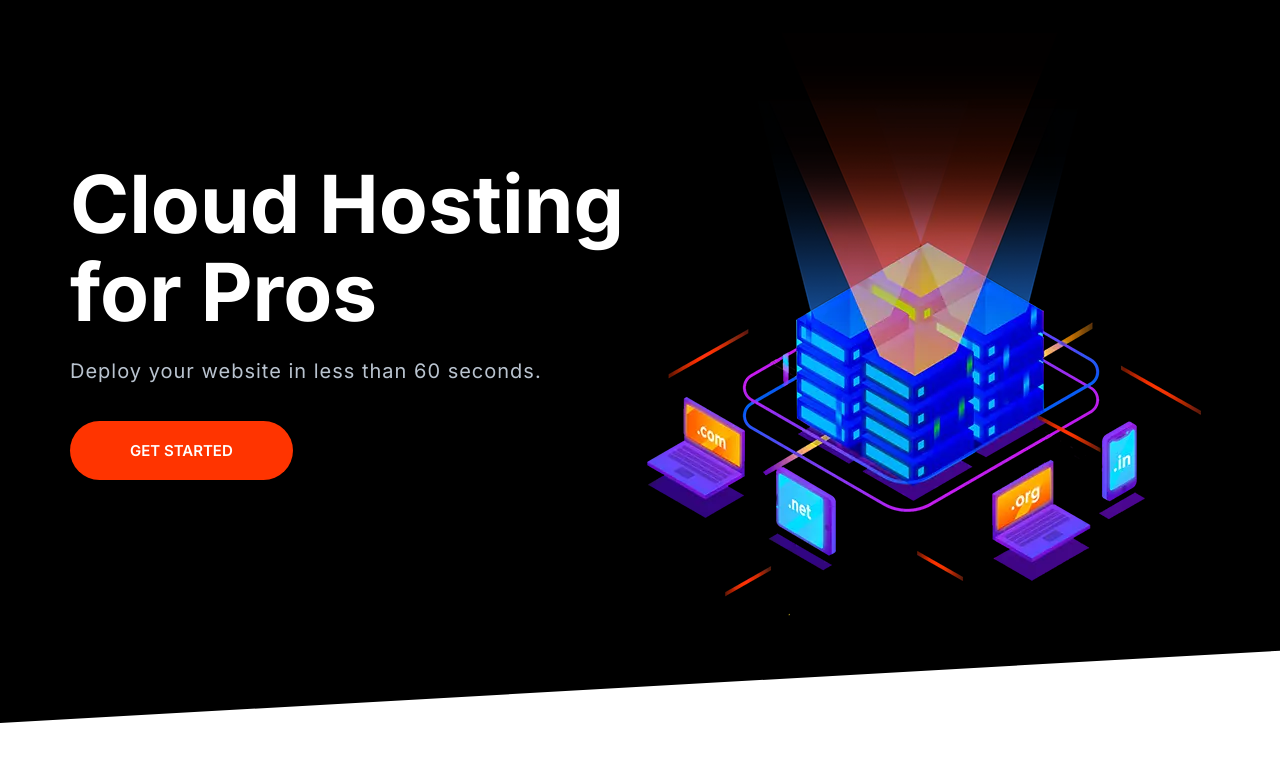
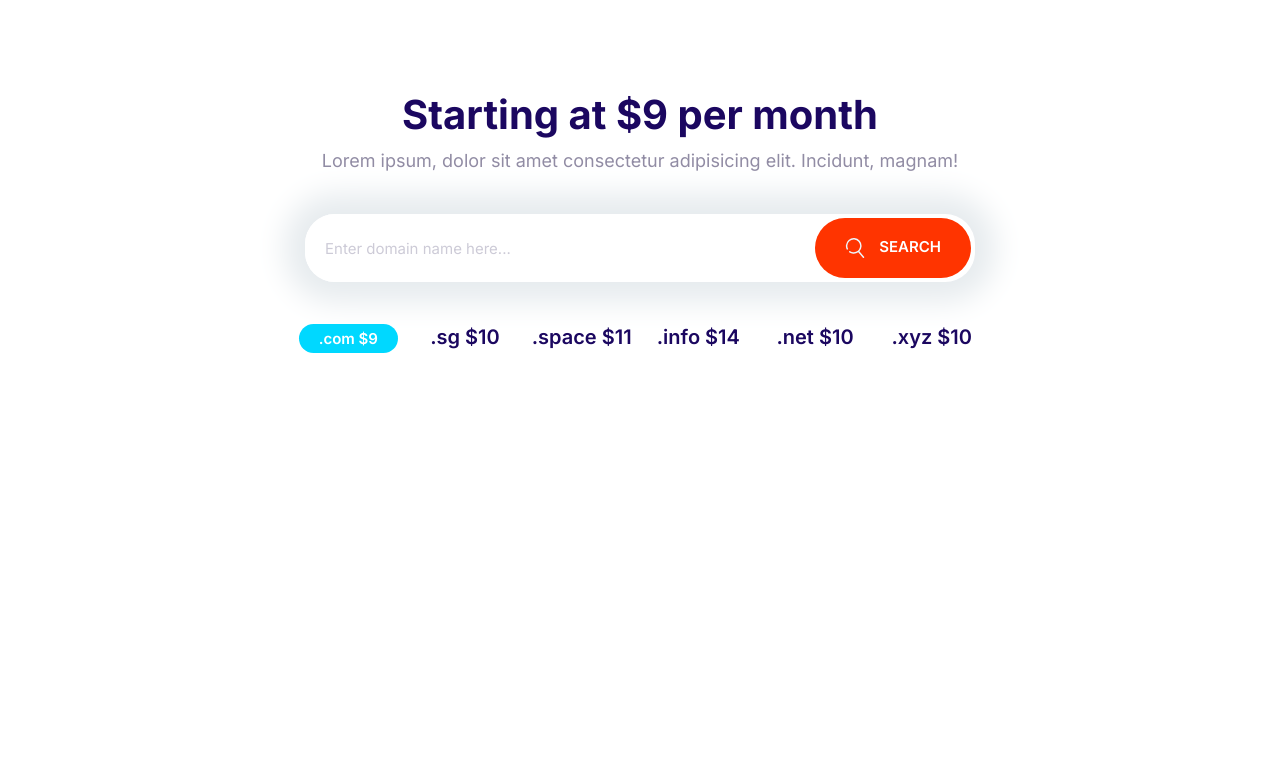
Before and after one commit to kurukuru3721/fasthosting, a plain HTML site: page index.html in a window 1280 px wide. Drawn offline with Linux system fonts and the light colour scheme.

Commit message:
Add the block-domain component.

```diff
--- a/css/styles.css
+++ b/css/styles.css
@@ -211,6 +211,7 @@ a {
   font-size: 1.8rem;
   font-weight: 600;
   margin: 1rem 0;
+  outline: 0;
   padding: 2rem 3rem;
   text-align: center;
   text-transform: uppercase;
@@ -218,6 +219,13 @@ a {
 }
 
 /* Buttons: Skins */
+.btn .icon {
+  width: 2rem;
+  height: 2rem;
+  margin-right: 1rem;
+  vertical-align: middle;
+}
+
 .btn--primary {
   background: var(--color-primary);
   color: #fff;
@@ -296,7 +304,8 @@ a {
 .input-group .input {
   border: 0;
   flex-grow: 1;
-  padding: 1.5rem 1rem;
+  padding: 1.5rem 2rem;
+  width: 0;
 }
 
 .input-group .btn {
@@ -718,3 +727,29 @@ a {
     align-self: center;
   }
 }
+
+/* Domain Block */
+
+.block-domain .input-group {
+  box-shadow: 0 0 30px 20px #e6ebee;
+  border: 0;
+  margin: 4rem auto;
+  max-width: 670px;
+}
+
+.block-domain__prices {
+  display: grid;
+  grid-template-columns: repeat(3, 1fr);
+  grid-template-rows: repeat(2, 6rem);
+  font-size: 2rem;
+  font-weight: 600;
+  justify-items: center;
+  max-width: 700px;
+  margin: 0 auto;
+}
+
+@media screen and (min-width: 768px) {
+  .block-domain__prices {
+    grid-template-columns: repeat(auto-fit, minmax(10rem, 1fr));
+  }
+}
--- a/index.html
+++ b/index.html
@@ -14,25 +14,35 @@
     <link rel="stylesheet" href="css/styles.css" />
   </head>
   <body>
-    <section class="block block--dark block--skewed-left hero">
-      <div class="container grid grid--1x2">
-        <header class="block__header hero__content">
-          <h1 class="block__heading">Cloud Hosting for Pros</h1>
-          <p class="hero__tagline">
-            Deploy your website in less than 60 seconds.
-          </p>
-          <a href="#" class="btn btn--accent btn--stretched">Get Started</a>
-        </header>
-        <picture
-          ><source
-            type="image/webp"
-            srcset="images/banner.webp 1x, images/banner@2x.webp 2x" />
-          <source
-            type="image/png"
-            srcset="images/banner.png 1x, images/banner@2x.png 2x" />
-          <img class="hero__image" src="images/banner.png" alt=""
-        /></picture>
+    <section class="block container block-domain">
+      <header class="block__header">
+        <h2>Starting at $9 per month</h2>
+        <p>
+          Lorem ipsum, dolor sit amet consectetur adipisicing elit. Incidunt,
+          magnam!
+        </p>
+      </header>
+      <div class="input-group">
+        <input
+          type="text"
+          class="input"
+          placeholder="Enter domain name here..."
+        />
+        <button class="btn btn--accent">
+          <svg class="icon icon--white">
+            <use xlink:href="images/sprite.svg#search"></use>
+          </svg>
+          Search
+        </button>
       </div>
+      <ul class="list block-domain__prices">
+        <li><span class="badge badge--secondary">.com $9</span></li>
+        <li>.sg $10</li>
+        <li>.space $11</li>
+        <li>.info $14</li>
+        <li>.net $10</li>
+        <li>.xyz $10</li>
+      </ul>
     </section>
     <script src="./js/main.js"></script>
   </body>
```
Also changed, not shown: components/block-domain.html (added, +26 -0 lines), components/inputs.html (+6 -5 lines).
